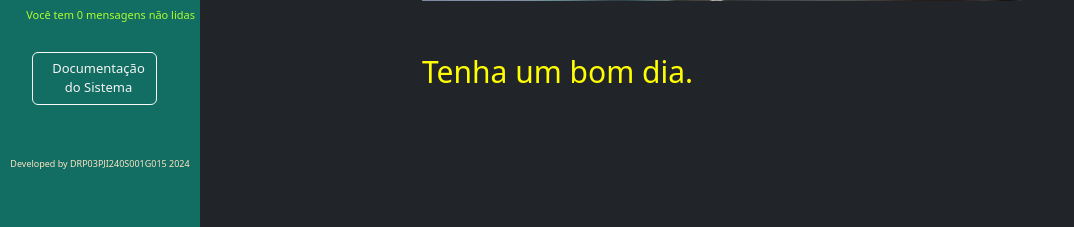
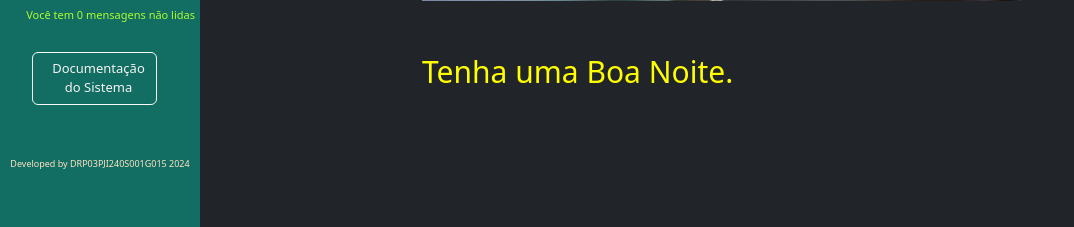
Before and after one commit to GRUPO014-PI-UNIVESP/DRP03PJI240S001G015, a PHP site: page /Dashboard.php in a window 1280 px wide. Shown: the part 573-800 px from the top of the page, without its empty margins (0-1074 px from the left). Run offline with PHP 8.4, Linux system fonts and the light colour scheme; the visitor is signed in with stand-in values (Sample User, id 1); tables that the repository leaves empty or names only in its code hold one stand-in row (values such as "Sample post").

Commit message:
Atualização no Dashboard

```diff
--- a/app/09EditaDadosPessoais.php
+++ b/app/09EditaDadosPessoais.php
@@ -52,6 +52,7 @@ if(!empty($atualizado['submit'])){
   header('Location: ./Dashboard.php');
 }
 // ./00SeletorAdministrativo.php
+
 //se houver erro de entrada mostra erro na página
 if(isset($_SESSION['msg'])){
   echo  $_SESSION['msg'];
--- a/app/Dashboard.php
+++ b/app/Dashboard.php
@@ -4,6 +4,17 @@
   $_SESSION['posicao'] = 'Dashboard';
   include_once './RastreadorAtividades.php';
 
+  $CurrentHour = date('H');
+
+  if ($CurrentHour >= 6 && $CurrentHour < 12) {
+    $Greeting = 'Tenha um Bom Dia.';
+  }
+  elseif ($CurrentHour >= 12 && $CurrentHour < 18) {
+    $Greeting = 'Tenha uma Boa Tarde.';
+  }
+  else {
+    $Greeting = 'Tenha uma Boa Noite.';
+  }
 ?>
 <script>
   // verifica inatividade da página e fecha sessão
@@ -32,5 +43,5 @@
       <br><br>
         <img style="margin-left: 20%;" src="./Abertura.jpg" width="600" height="400"/>
         <br><br><br>
-      <p style="margin-left: 20%; font-size: 30px; color: yellow">Tenha um bom dia.</p>
+      <p style="margin-left: 20%; font-size: 30px; color: yellow"><?php echo $Greeting; ?></p>
 </div>
```
